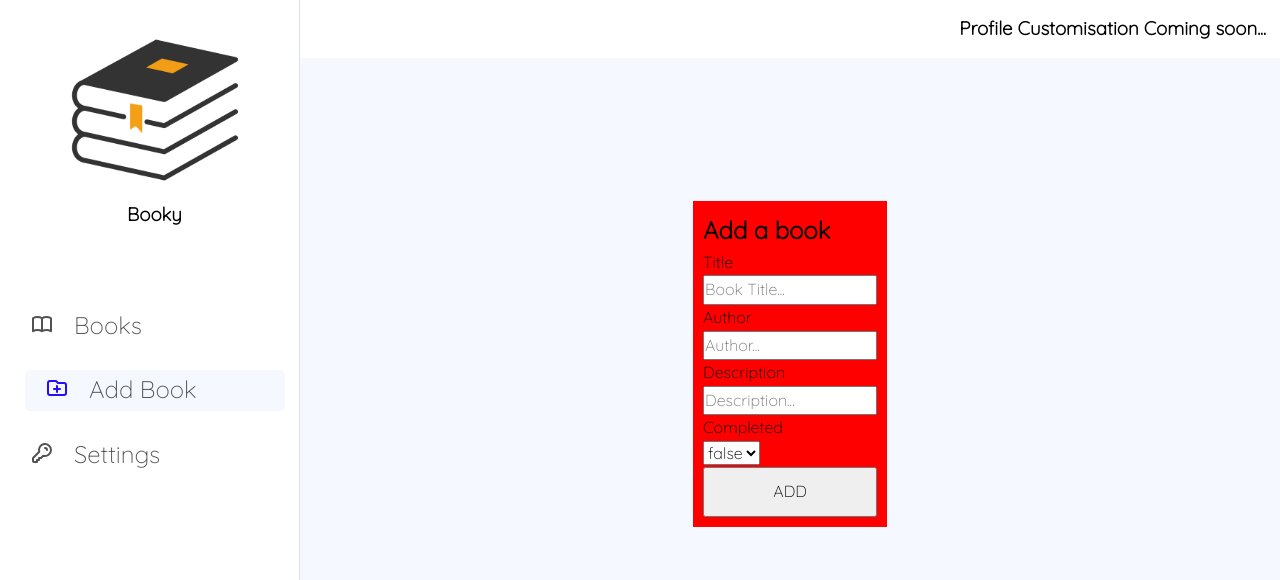
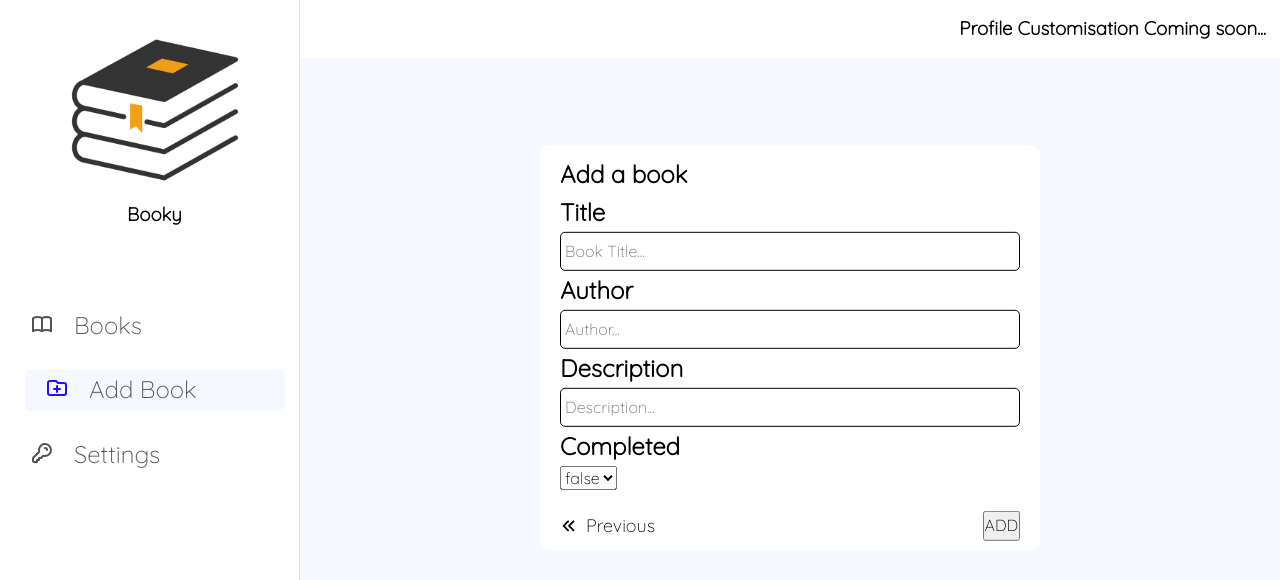
Before and after one commit to OktayRasimov/booky, a React (Vite) app in the folder client/: page /add in a window 1280 px wide. Shown: the top 580 px of the page. Built offline with nearby package versions, Linux system fonts and the light colour scheme.

Commit message:
made addBook functional and did some form fixes

```diff
--- a/client/src/pages/AddBook.jsx
+++ b/client/src/pages/AddBook.jsx
@@ -2,16 +2,33 @@ import axios from "axios";
 import { useRef } from "react";
 import { useNavigate } from "react-router-dom";
 import styled from "styled-components";
+import BackButton from "../components/BackButton";
 
-const StyledAddBookContainer = styled.div`
-  background-color: red;
+const StyledAddBookContainer = styled.form`
+  background-color: var(--color-white-100);
   /* width: fit-content; */
-  padding: 1rem;
+  padding: 1rem 2rem;
+  border-radius: 10px;
   display: flex;
   flex-direction: column;
+  width: 50rem;
   transform: translateY(-20%);
-  button {
-    height: 50px;
+  section {
+    p {
+      font-size: 2.4rem;
+      font-weight: 600;
+    }
+    input {
+      width: 100%;
+      padding: 0.6rem 0.4rem;
+      border-radius: 5px;
+      border: 1px solid;
+    }
+  }
+  aside {
+    margin-top: 2rem;
+    display: flex;
+    justify-content: space-between;
   }
 `;
 
@@ -37,17 +54,17 @@ function AddBook() {
       .catch((err) => {
         console.log(err.message);
       })
-      .finally(navigate(-1));
+      .finally(() => navigate(-1));
   }
 
   return (
-    <StyledAddBookContainer>
+    <StyledAddBookContainer onSubmit={handleAddBook}>
       <section>
         <h1>Add a book</h1>
         <p>Title</p>
-        <input ref={title} placeholder="Book Title..." />
+        <input ref={title} placeholder="Book Title..." required />
         <p>Author</p>
-        <input ref={author} placeholder="Author..." />
+        <input ref={author} placeholder="Author..." required />
         <p>Description</p>
         <input ref={description} placeholder="Description..." />
         <p>Completed</p>
@@ -56,7 +73,10 @@ function AddBook() {
           <option value="true">true</option>
         </select>
       </section>
-      <button onClick={handleAddBook}>ADD</button>
+      <aside>
+        <BackButton />
+        <button type="submit">ADD</button>
+      </aside>
     </StyledAddBookContainer>
   );
 }
```
